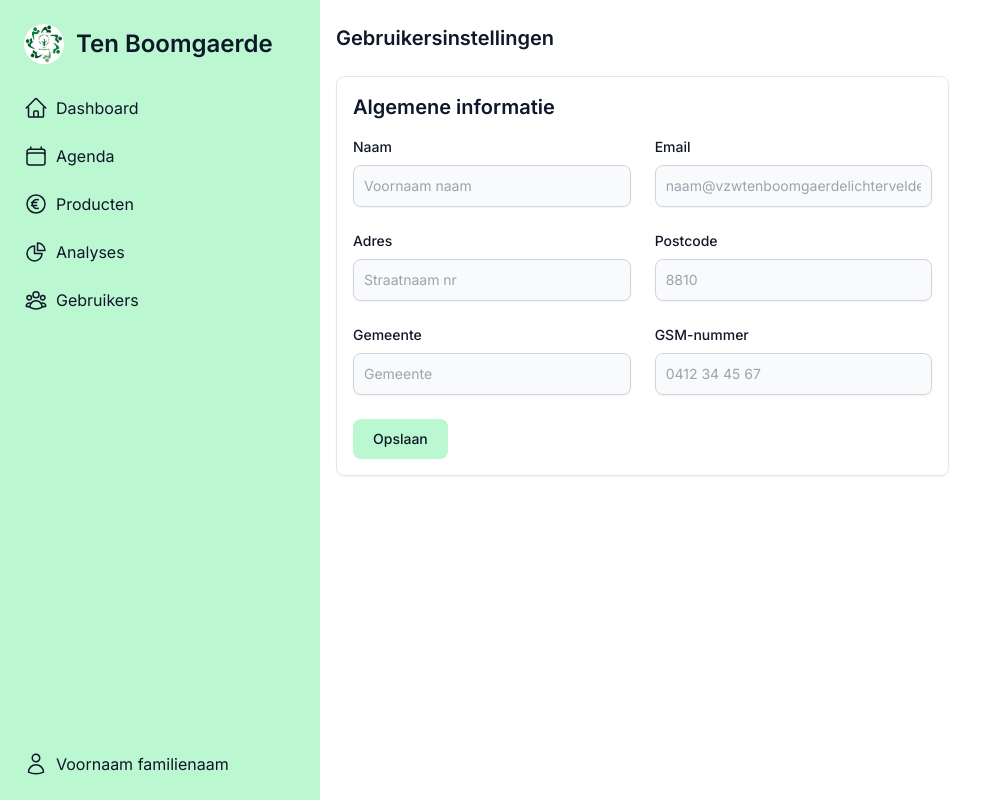
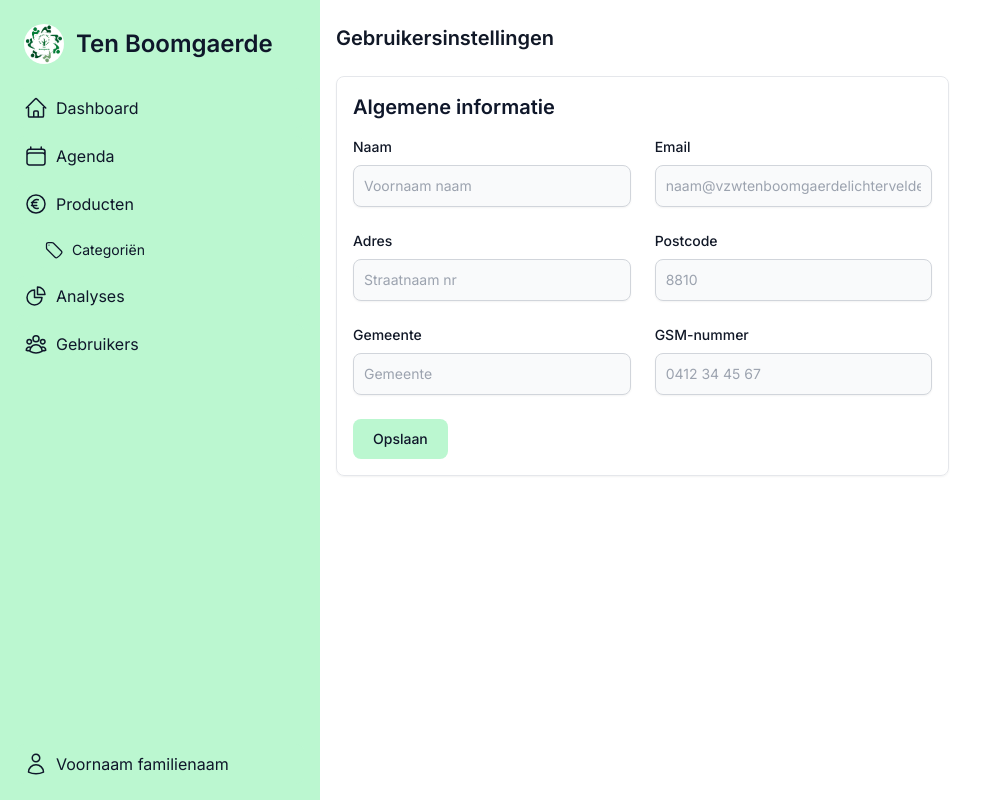
Before and after one commit to WEB4YOU-BE/P007-TenBoomgaerde, a Next.js app: page /dashboard/settings in a window 1280 px wide. Shown: the whole page, without its empty margins (0-988 px from the left). Built offline with nearby package versions, Linux system fonts and the light colour scheme.

Commit message:
Added the categorien page on the navigation
Signed-off-by: Tiebe Deweerdt <tiebe.dw1@gmail.com>

```diff
--- a/src/components/ui/dashboard/Navigation.tsx
+++ b/src/components/ui/dashboard/Navigation.tsx
@@ -58,6 +58,16 @@ const DashboardNavigation: FC = () => {
                                   d="M14.25 7.756a4.5 4.5 0 100 8.488M7.5 10.5h5.25m-5.25 3h5.25M21 12a9 9 0 11-18 0 9 9 0 0118 0z"/>
                         </svg>
                         <span>Producten</span>
+                    </Link>
+                    <Link href={"/dashboard/producten/categorien"} onClick={() => setIsOpen(false)}
+                          className={"text-sm bg-green-200 hover:bg-green-300 rounded-lg flex flex-row gap-2 p-2 ml-5"}>
+                        <svg xmlns="http://www.w3.org/2000/svg" fill="none" viewBox="0 0 24 24" strokeWidth={1.5}
+                             stroke="currentColor" className="w-5 h-5">
+                            <path strokeLinecap="round" strokeLinejoin="round"
+                                  d="M9.568 3H5.25A2.25 2.25 0 003 5.25v4.318c0 .597.237 1.17.659 1.591l9.581 9.581c.699.699 1.78.872 2.607.33a18.095 18.095 0 005.223-5.223c.542-.827.369-1.908-.33-2.607L11.16 3.66A2.25 2.25 0 009.568 3z"/>
+                            <path strokeLinecap="round" strokeLinejoin="round" d="M6 6h.008v.008H6V6z"/>
+                        </svg>
+                        <span>Categoriën</span>
                     </Link>
                     <Link href={""} onClick={() => setIsOpen(false)}
                           className={"bg-green-200 hover:bg-green-300 rounded-lg flex flex-row gap-2 p-2"}>
@@ -156,6 +166,16 @@ const DashboardNavigation: FC = () => {
                     </svg>
                     <span>Producten</span>
                 </Link>
+                <Link href={"/dashboard/producten/categorien"}
+                      className={"text-sm bg-green-200 hover:bg-green-300 rounded-lg flex flex-row gap-2 p-2 ml-5"}>
+                    <svg xmlns="http://www.w3.org/2000/svg" fill="none" viewBox="0 0 24 24" strokeWidth={1.5}
+                         stroke="currentColor" className="w-5 h-5">
+                        <path strokeLinecap="round" strokeLinejoin="round"
+                              d="M9.568 3H5.25A2.25 2.25 0 003 5.25v4.318c0 .597.237 1.17.659 1.591l9.581 9.581c.699.699 1.78.872 2.607.33a18.095 18.095 0 005.223-5.223c.542-.827.369-1.908-.33-2.607L11.16 3.66A2.25 2.25 0 009.568 3z"/>
+                        <path strokeLinecap="round" strokeLinejoin="round" d="M6 6h.008v.008H6V6z"/>
+                    </svg>
+                    <span>Categoriën</span>
+                </Link>
                 <Link href={""} className={"bg-green-200 hover:bg-green-300 rounded-lg flex flex-row gap-2 p-2"}>
                     <svg xmlns="http://www.w3.org/2000/svg" fill="none" viewBox="0 0 24 24" strokeWidth={1.5}
                          stroke="currentColor" className="w-6 h-6">
```
